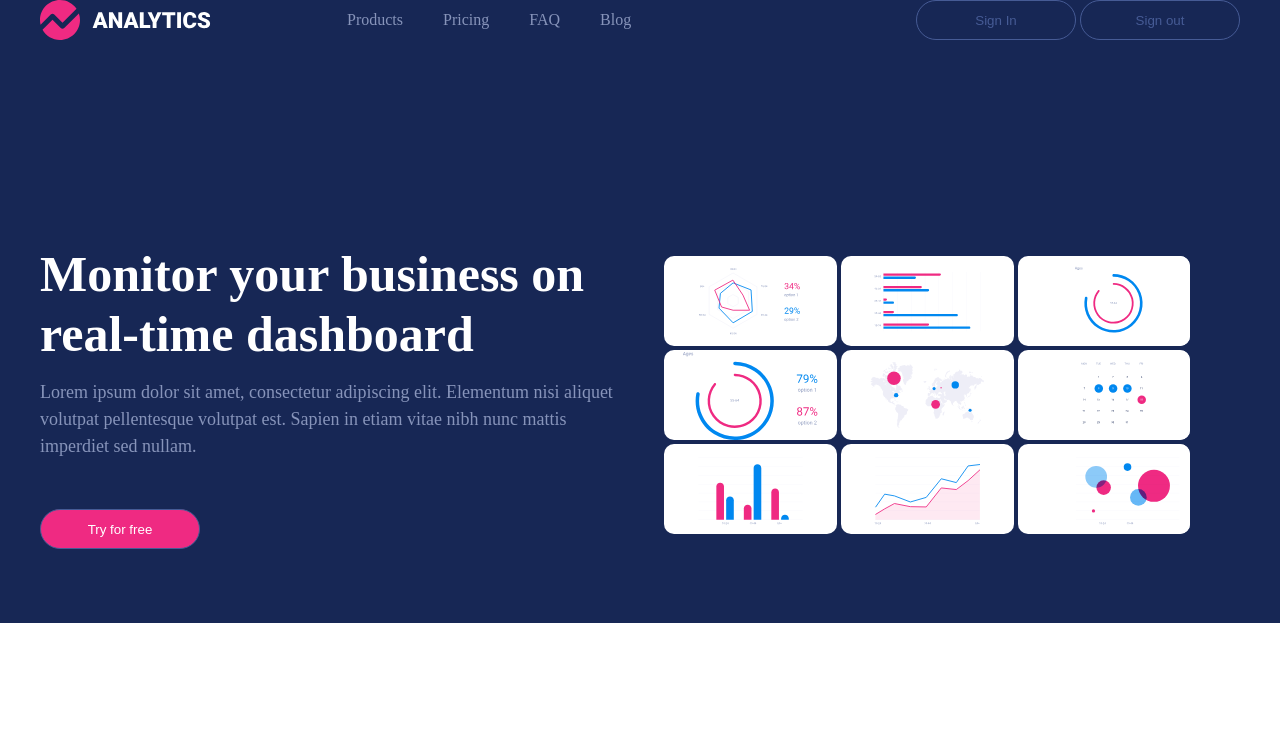
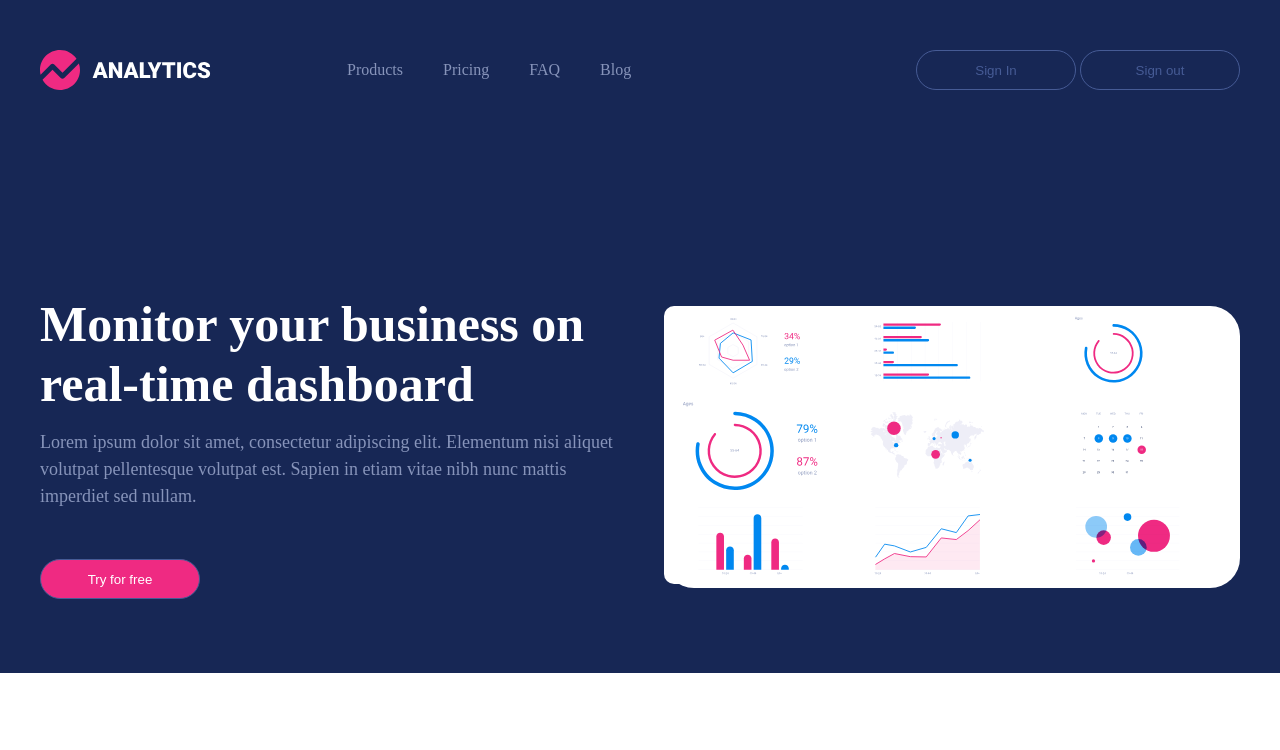
Before and after one commit to ana029/homework7, a plain HTML site: page index.html in a window 1280 px wide. Shown: the top 750 px of the page. Drawn offline with Linux system fonts and the light colour scheme.

Commit message:
finished all

```diff
--- a/style.css
+++ b/style.css
@@ -26,6 +26,7 @@ header{
     align-items: center;
     justify-content: space-between;
     padding-bottom: 74px;
+    padding-top: 50px;
 }
 .leftofheader{
     display:flex;
@@ -86,7 +87,10 @@ h1{
     line-height: 120%;
     margin-bottom: 15px;
 }
-
+.chartofheader{
+    background-color: white;
+    border-radius: 30px;
+}
 p.alltext{
     color: var(--text-secondary, #8794BA);
     font-size: 18px;
```
